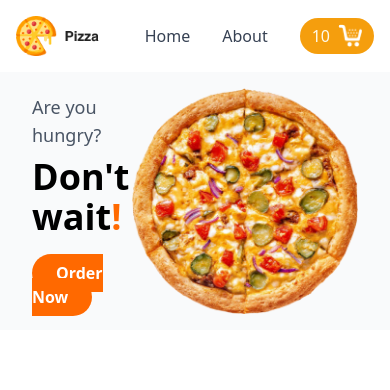
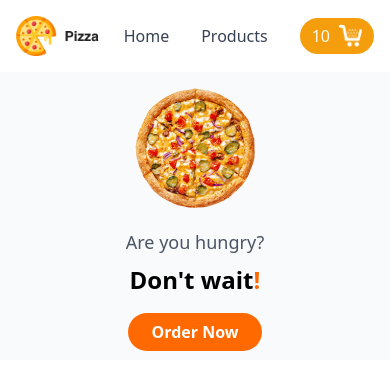
Before and after one commit to emmeiwhite/05-products-with-cart-features, a React (Vite) app: page / in a window 390 px wide. Shown: the top 390 px of the page. Built offline with nearby package versions, Linux system fonts and the light colour scheme.

Commit message:
shopping-cart-2.8 hero section responsive design

```diff
--- a/src/components/Hero.jsx
+++ b/src/components/Hero.jsx
@@ -3,12 +3,12 @@ import { Link } from 'react-router-dom'
 
 const Hero = () => {
   return (
-    <section className="bg-gray-50 py-4 max-w-[1140px] mx-auto px-4 ">
-      <div className="max-w-[1140px] mx-auto px-4 flex items-center justify-between">
+    <section className="bg-gray-50 py-4 max-w-6xl mx-auto px-4 ">
+      <div className="max-w-6xl mx-auto px-4 flex gap-5 sm:gap-16 flex-col sm:flex-row items-center md:justify-between">
         {/* Left Content */}
-        <div className="max-w-md">
+        <div className="max-w-md order-1 sm:order-0 text-center sm:text-left">
           <p className="text-gray-600 text-lg mb-2">Are you hungry?</p>
-          <h1 className="text-4xl font-bold mb-6">
+          <h1 className="text-2xl sm:text-4xl font-bold mb-6">
             Don't wait<span className="text-orange-500">!</span>
           </h1>
           <Link
@@ -19,11 +19,11 @@ const Hero = () => {
         </div>
 
         {/* Right Image */}
-        <div>
+        <div className="order-0 sm:order-1">
           <img
             src={heroImg}
             alt="Delicious Pizza"
-            className="max-w-md w-full"
+            className="w-[120px] h-[auto] sm:max-w-md sm:w-full"
           />
         </div>
       </div>
--- a/src/components/Navigation.jsx
+++ b/src/components/Navigation.jsx
@@ -5,7 +5,7 @@ import cartIcon from './../assets/cart.png'
 const Navigation = () => {
   return (
     <nav className="">
-      <div className="max-w-[1140px] mx-auto px-4 py-4 flex items-center justify-between">
+      <div className="max-w-6xl mx-auto px-4 py-4 flex items-center justify-between">
         {/* Logo */}
         <Link to="/">
           <img
@@ -28,7 +28,7 @@ const Navigation = () => {
             <Link
               to="/products"
               className="text-gray-700 hover:text-blue-600 transition">
-              About
+              Products
             </Link>
           </li>
           <li>
--- a/src/pages/Products.jsx
+++ b/src/pages/Products.jsx
@@ -1,4 +1,5 @@
 const Products = () => {
   return <div>Products</div>
 }
+
 export default Products
```
